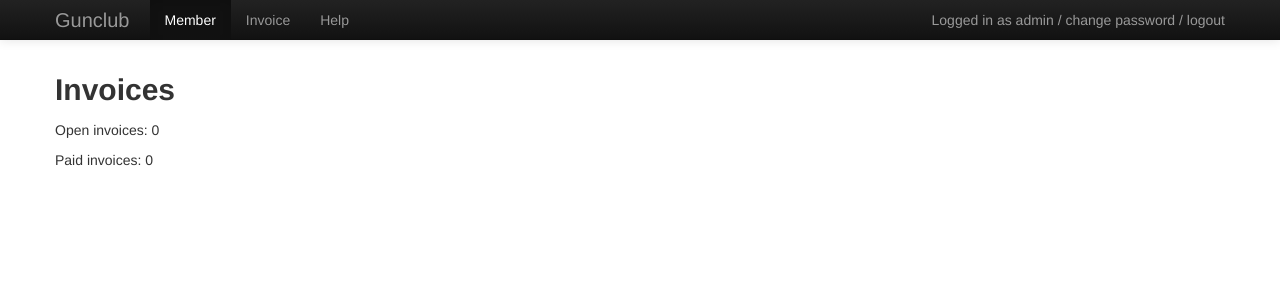
After one commit to wiliamsouza/gunclub, a Django app: page /invoice/ in a window 1280 px wide. The commit adds this page. Shown: the top 300 px of the page. Run offline with Django 3.2, Linux system fonts and the light colour scheme; a user stored in the database is signed in; data that the repository does not hold is empty; parts of the project's set-up code (start-up, migrations or seed data) failed here and were passed over.

Commit message:
Added invoice edit and print invoice as booklet

```diff
--- a/gunclub/gunclub/templates/base_navbar.html
+++ b/gunclub/gunclub/templates/base_navbar.html
@@ -13,7 +13,7 @@
           <div class="nav-collapse collapse">
             <ul class="nav">
               <li class="active"><a href="{% url home %}">{% trans "Member" %}</a></li>
-              <li><a href="#invoice">{% trans "Invoice" %}</a></li>
+              <li><a href="{% url invoice %}">{% trans "Invoice" %}</a></li>
               <li><a href="#help">{% trans "Help" %}</a></li>
             </ul>
 
--- a/gunclub/gunclub/urls.py
+++ b/gunclub/gunclub/urls.py
@@ -8,7 +8,8 @@ from dashboard.views import home, user_dashboard, admin_dashboard
 from member.views import add_member, edit_member
 from member.models import Profile
 
-from invoice.views import member_invoice, print_invoice, send_invoice
+from invoice.views import (invoice, member_invoice, edit_invoice, print_invoice,
+                           print_invoice_booklet, send_invoice)
 
 urlpatterns = patterns('',
     url(r'^accounts/', include('registration.backends.default.urls')),
@@ -27,8 +28,20 @@ urlpatterns = patterns('',
             template_name='member/detail.html'),
         name='detail_member'),
 
+    url(r'^invoice/$',
+        invoice, name='invoice'),
+
     url(r'^invoice/(?P<member_id>\d+)/$',
         member_invoice, name='member_invoice'),
+
+    url(r'^invoice/print/booklet/(?P<member_id>\d+)/$',
+        print_invoice_booklet, name='print_invoice_booklet'),
+
+    url(r'^invoice/edit/(?P<invoice_id>\d+)/$',
+        edit_invoice, name='edit_invoice'),
+
+    url(r'^invoice/print/(?P<invoice_id>\d+)/$',
+        print_invoice, name='print_invoice'),
 
     url(r'^invoice/print/(?P<invoice_id>\d+)/$',
         print_invoice, name='print_invoice'),
--- /dev/null
+++ b/gunclub/invoice/templates/invoice/invoice.html
@@ -0,0 +1,10 @@
+{% extends "base_navbar.html" %}
+{% load i18n %}
+{% block brand-url %}{% url user_dashboard %}{% endblock %}
+{% block content %}
+<h2>{% trans "Invoices" %}</h2>
+
+<p>{% trans "Open invoices:" %} {{ open_invoices }}</p>
+<p>{% trans "Paid invoices:" %} {{ paid_invoices }}</p>
+
+{% endblock content %}
--- a/gunclub/invoice/views.py
+++ b/gunclub/invoice/views.py
@@ -17,7 +17,22 @@ from  gunclub import settings
 
 from member.models import Profile
 from invoice.models import Invoice
+from invoice.forms import EditInvoiceForm
 from invoice import pdf
+
+
+@login_required
+def invoice(request):
+    if not request.user.is_staff:
+        return HttpResponseForbidden()
+    open_invoices = Invoice.objects.filter(is_paid=False).count()
+    paid_invoices = Invoice.objects.filter(is_paid=True).count()
+    return render_to_response(
+        'invoice/invoice.html',
+        {'open_invoices': open_invoices,
+         'paid_invoices': paid_invoices},
+        context_instance=RequestContext(request)
+    )
 
 
 @login_required
@@ -33,7 +48,7 @@ def member_invoice(request, member_id):
         invoice, created = Invoice.objects.get_or_create(
             user=member.user,
             due_date=due_date,
-            value=65.00)
+            value=settings.INVOICE_VALUE)
         invoices.append(invoice)
     return render_to_response(
         'invoice/list.html',
@@ -41,6 +56,42 @@ def member_invoice(request, member_id):
          'member': member},
         context_instance=RequestContext(request)
     )
+
+
+@login_required
+def edit_invoice(request, invoice_id):
+    if not request.user.is_staff:
+        return HttpResponseForbidden()
+    if invoice_id:
+        invoice = get_object_or_404(Invoice, id=invoice_id)
+        form = EditInvoiceForm(instance=invoice)
+    if request.method == 'POST':
+        form = EditInvoiceForm(request.POST, instance=invoice)
+        if form.is_valid():
+            invoice = form.save()
+            return HttpResponseRedirect(
+                reverse('member_invoice', kwargs={'member_id': invoice.user.id}))
+    return render_to_response(
+    'invoice/edit.html',
+    {'form': form,
+     'invoice_id': invoice_id},
+    context_instance=RequestContext(request)
+    )
+
+
+@login_required
+def print_invoice_booklet(request, member_id):
+    if not request.user.is_staff:
+        return HttpResponseForbidden()
+    profile = Profile.objects.get(pk=member_id)
+    invoices = Invoice.objects.filter(is_paid=False, user=profile.user)
+    user = profile.user
+    pdf_file = pdf.generate_invoice_booklet_pdf(invoices, user, profile)
+    response = HttpResponse(mimetype='application/pdf')
+    response['Content-Disposition'] = 'attachment; filename=%s.pdf' % (
+        user.get_full_name())
+    response.write(pdf_file)
+    return response
 
 
 @login_required
```
Also changed, not shown: gunclub/invoice/forms.py (added, +12 -0 lines), gunclub/invoice/templates/invoice/edit.html (added, +19 -0 lines), gunclub/invoice/templates/invoice/list.html (+10 -1 lines).
